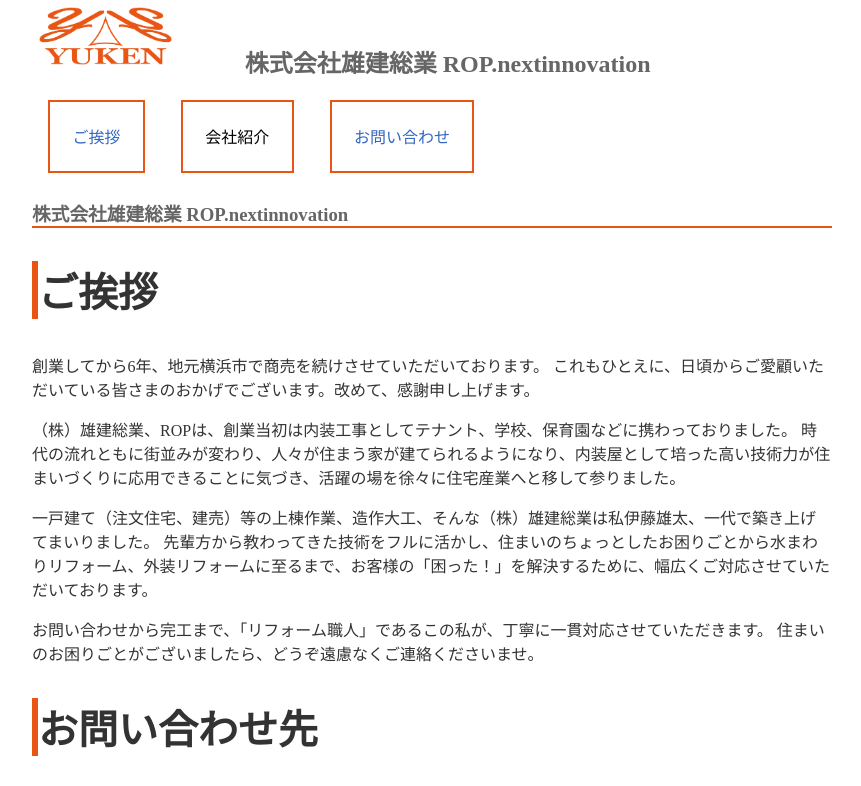
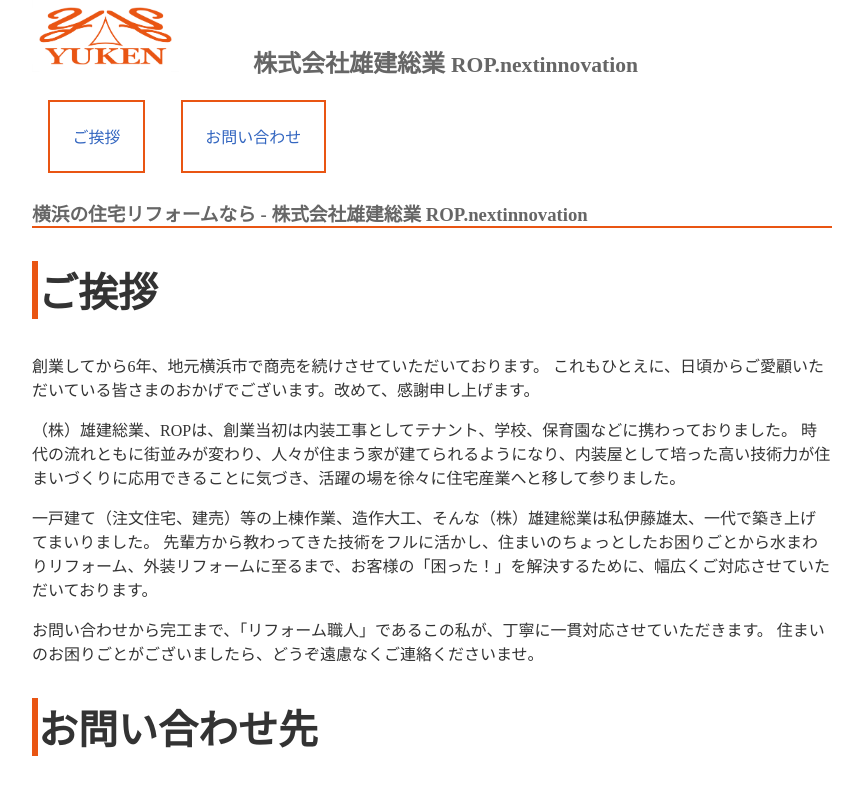
Before and after one commit to mimir-yokohama/yuken-sogyo, a plain HTML site: page index.html in a window 1280 px wide. Shown: the top 786 px of the page, without its empty margins (208-1069 px from the left). Drawn offline with Linux system fonts and the light colour scheme.

Commit message:
Release Staging.

```diff
--- a/index.html
+++ b/index.html
@@ -2,12 +2,13 @@
 <?xml version="1.0" encoding="UTF-8"?>
 <!DOCTYPE html PUBLIC "-//W3C//DTD XHTML 1.0 Transitional//EN" http://www.w3.org/TR/xhtml1/dtd/xhtml1-transitional.dtd"><html>
   <head>
-    <title>株式会社雄建総業 ROP.nextinnovation</title>
-    <link rel="stylesheet" type="text/css" href="./layout.css" />
+    <title>横浜の住宅リフォームなら - 雄建総業(ROP)</title>
+    <!-- <link rel="stylesheet" type="text/css" href="./layout.css" /> -->
     <link rel="stylesheet" type="text/css" href="./skin.css" />
     <meta name="author" content="Mimir Yokohama" />
-    <meta name="generator" content="MimirEzBuilder" />
+    <meta name="generator" content="MimirEzBuilder-eRuby" />
     <meta name="robots" content="index,follow" />
+    <meta name="description" content="横浜市の建設会社、株式会社雄建総業(ROP.nextinnovation)のウェブサイトです。一戸建て（注文住宅、建売）等の上棟作業、造作大工、住まいのちょっとしたお困りごとから水まわりリフォーム、外装リフォームに至るまで幅広く対応致します。" />
     <meta name=viewport content="width=device-width, initial-scale=1" />
   </head>
   <body>
@@ -17,15 +18,18 @@
 								<nav id="TopNavigation">
 									<ul>
 										<li><a href="#greeting">ご挨拶</a></li>
-										<li>会社紹介</li>
+										<!-- <li>会社紹介</li> -->
 										<li><a href="#contacts">お問い合わせ</a></li>
 									</ul>
 								</nav>
       </header>
     </section>
 				<section id="MainSection">
+          <!--
+          <img src="" id="TopPageIamgeBanner" />
+          -->
 					<article>
-					<h1>株式会社雄建総業 ROP.nextinnovation</h1>
+					<h1>横浜の住宅リフォームなら - 株式会社雄建総業 ROP.nextinnovation</h1>
 						<h2><a id="greeting"></a>ご挨拶</h2>
 						<p>創業してから6年、地元横浜市で商売を続けさせていただいております。
 これもひとえに、日頃からご愛顧いただいている皆さまのおかげでございます。改めて、感謝申し上げます。</p>
@@ -57,7 +61,7 @@
           </ul>
 <!--
           <ul class="textline">
-            <li>Powered by Mimir Yokohama</li>
+            <li>Powered by <a href="http://www.mimir.yokohama">Mimir Yokohama</a></li>
           </ul>
 -->
 				</footer>
--- a/skin.css
+++ b/skin.css
@@ -105,6 +105,11 @@ ul.textline {
 }
 
 
+/* Texts */
+.subname {
+	font-size: 90%;
+}
+
 /* Resposible */
 
 @media screen and (min-width: 801px){
```
